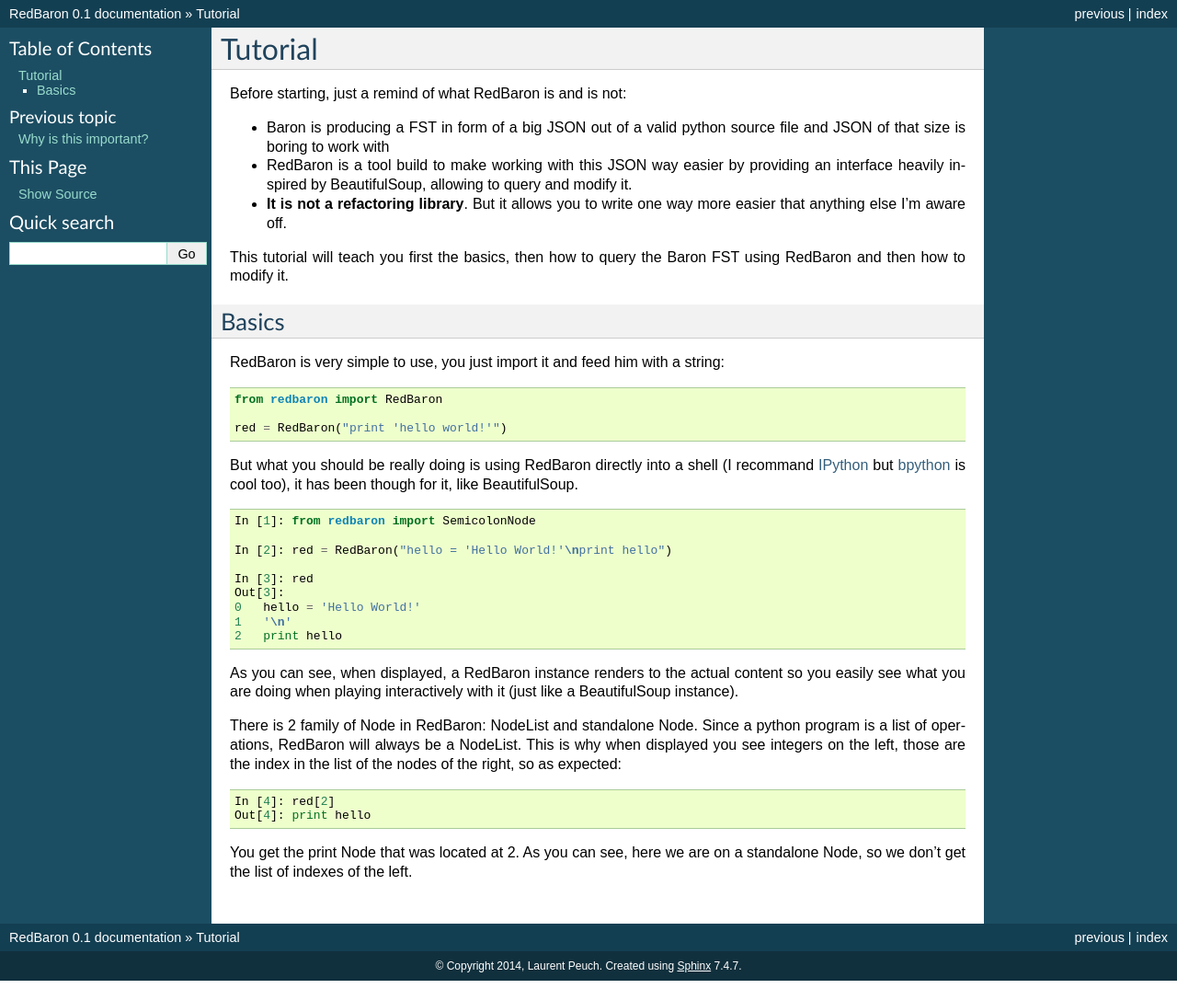
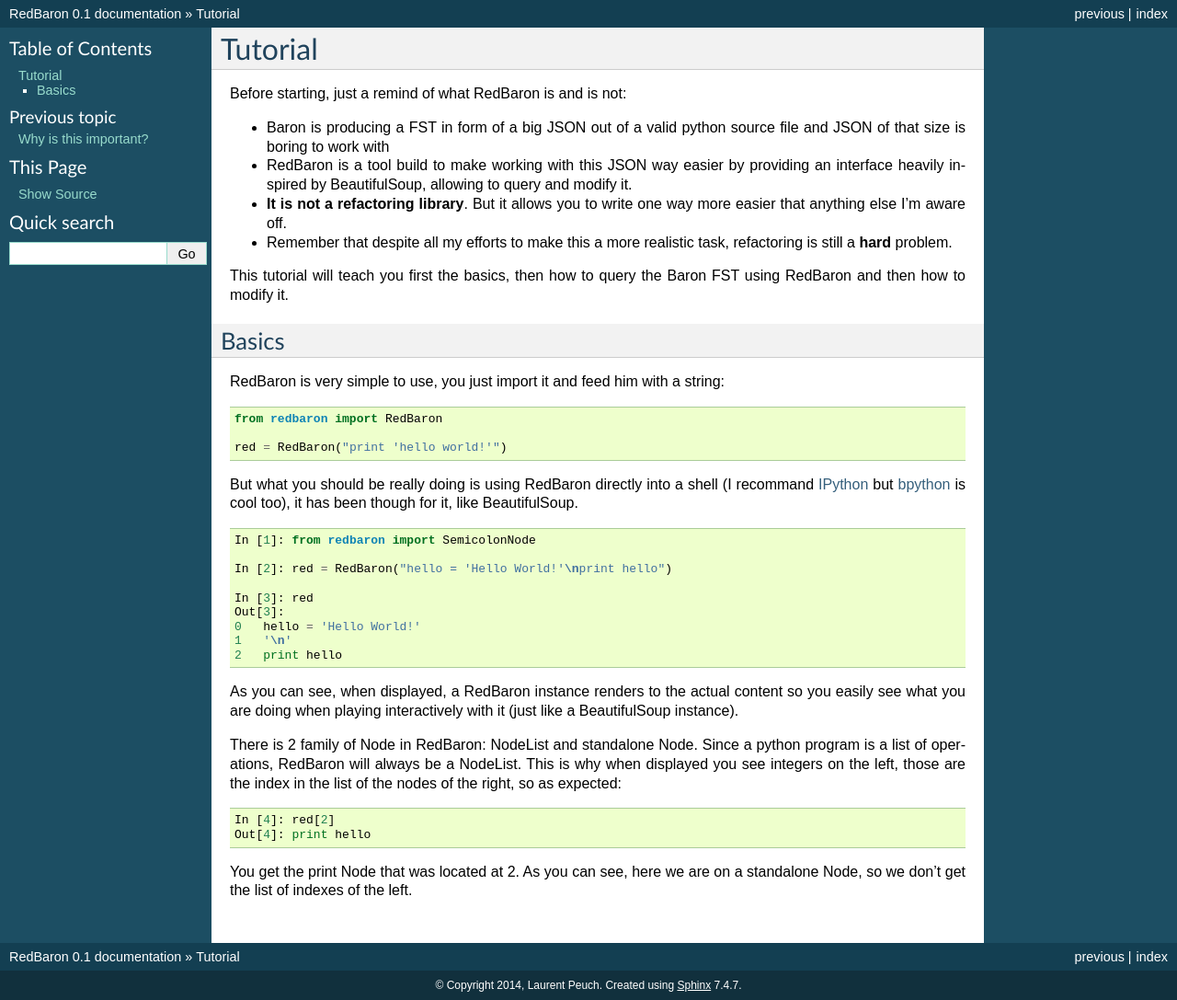
Before and after one commit to PyCQA/redbaron, a Sphinx documentation site: the page built from docs/quickstart.rst, in a window 1280 px wide. Shown: the whole page at 92% size. Built offline with Sphinx 7.4.7, drawn with Linux system fonts in a browser that asks for light colours; before the commit the page ends 1066 px from its top, so only the background shows below that.

Commit message:
[doc] add a disclamer

```diff
--- a/docs/quickstart.rst
+++ b/docs/quickstart.rst
@@ -6,6 +6,7 @@ Before starting, just a remind of what RedBaron is and is not:
 * Baron is producing a FST in form of a big JSON out of a valid python source file and JSON of that size is boring to work with
 * RedBaron is a tool build to make working with this JSON way easier by providing an interface heavily inspired by BeautifulSoup, allowing to query and modify it.
 * **It is not a refactoring library**. But it allows you to write one way more easier that anything else I'm aware off.
+* Remember that despite all my efforts to make this a more realistic task, refactoring is still a **hard** problem.
 
 This tutorial will teach you first the basics, then how to query the Baron FST using RedBaron and then how to modify it.
 
```
